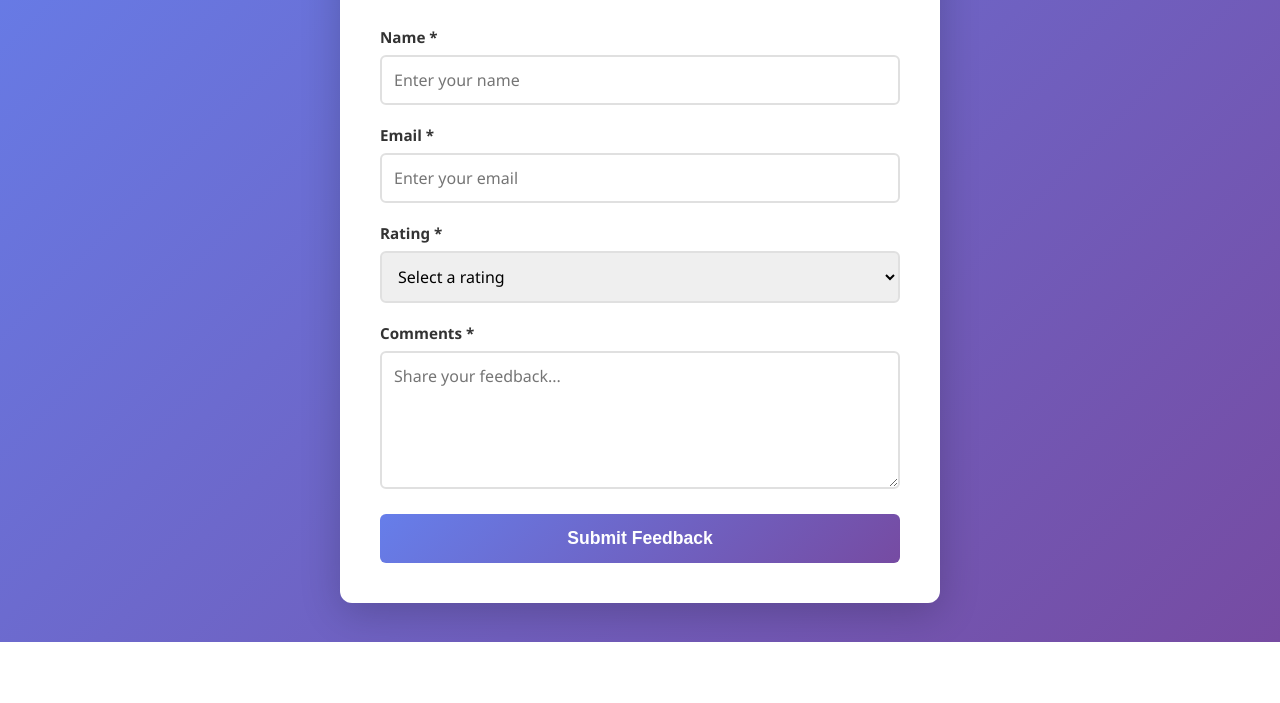
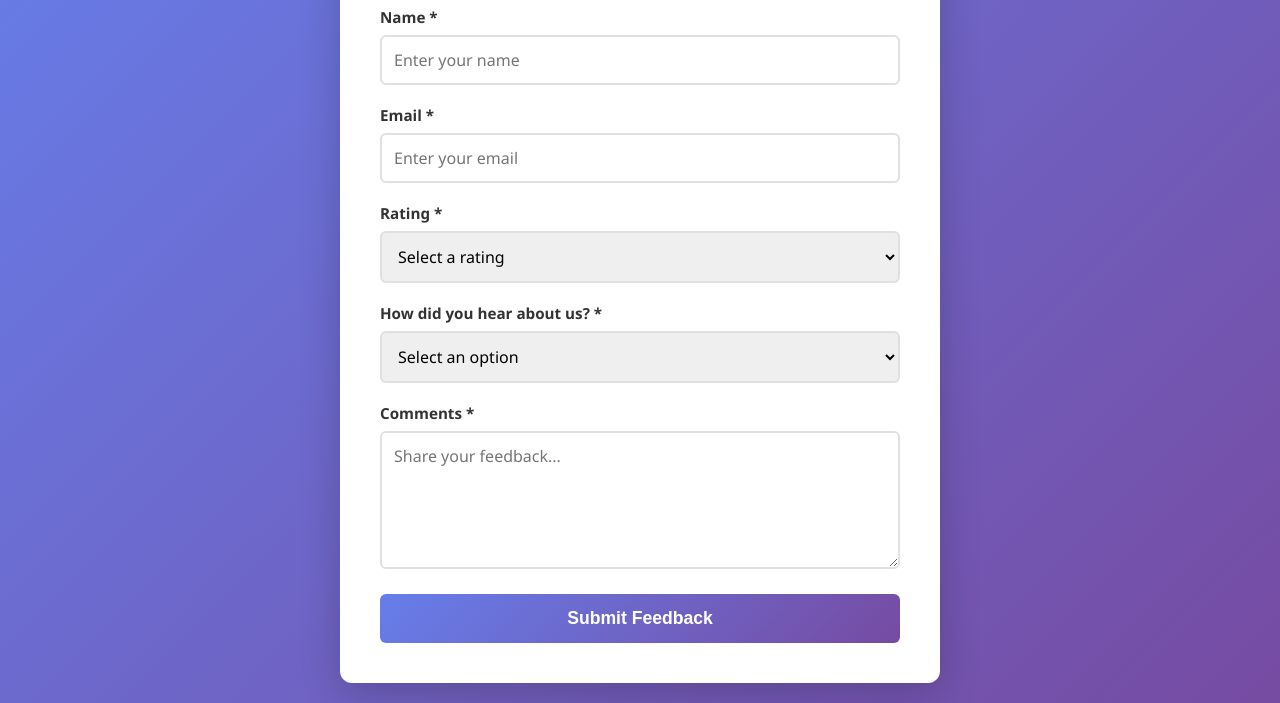
Before and after one commit to dav1dc-gh/copilot-cli-demo, a website: page public/index.html in a window 1280 px wide. Shown: the part 158-861 px from the top of the page. Before the commit the page ends 800 px from the top, so only its background shows below. Drawn offline with Linux system fonts and the light colour scheme.

Commit message:
Add "How did you hear about us?" form field
Adds a required dropdown field before the comments section with options:
Search Engine, Social Media, Friend or Family, Advertisement,
Blog or Article, and Other.

- Updated index.html with the new select field
- Updated script.js to include the field in form submission
- Updated server.js to validate and store the new field

Closes #2

Co-authored-by: Copilot <223556219+Copilot@users.noreply.github.com>

```diff
--- a/public/index.html
+++ b/public/index.html
@@ -35,6 +35,19 @@
             </div>
 
             <div class="form-group">
+                <label for="hearAboutUs">How did you hear about us? *</label>
+                <select id="hearAboutUs" name="hearAboutUs" required>
+                    <option value="">Select an option</option>
+                    <option value="search_engine">Search Engine</option>
+                    <option value="social_media">Social Media</option>
+                    <option value="friend_family">Friend or Family</option>
+                    <option value="advertisement">Advertisement</option>
+                    <option value="blog_article">Blog or Article</option>
+                    <option value="other">Other</option>
+                </select>
+            </div>
+
+            <div class="form-group">
                 <label for="comments">Comments *</label>
                 <textarea id="comments" name="comments" rows="5" required placeholder="Share your feedback..."></textarea>
             </div>
--- a/public/script.js
+++ b/public/script.js
@@ -9,6 +9,7 @@ document.getElementById('feedbackForm').addEventListener('submit', async (e) =>
         name: document.getElementById('name').value,
         email: document.getElementById('email').value,
         rating: document.getElementById('rating').value,
+        hearAboutUs: document.getElementById('hearAboutUs').value,
         comments: document.getElementById('comments').value
     };
 
```
Also changed, not shown: server.js (+11 -2 lines).
